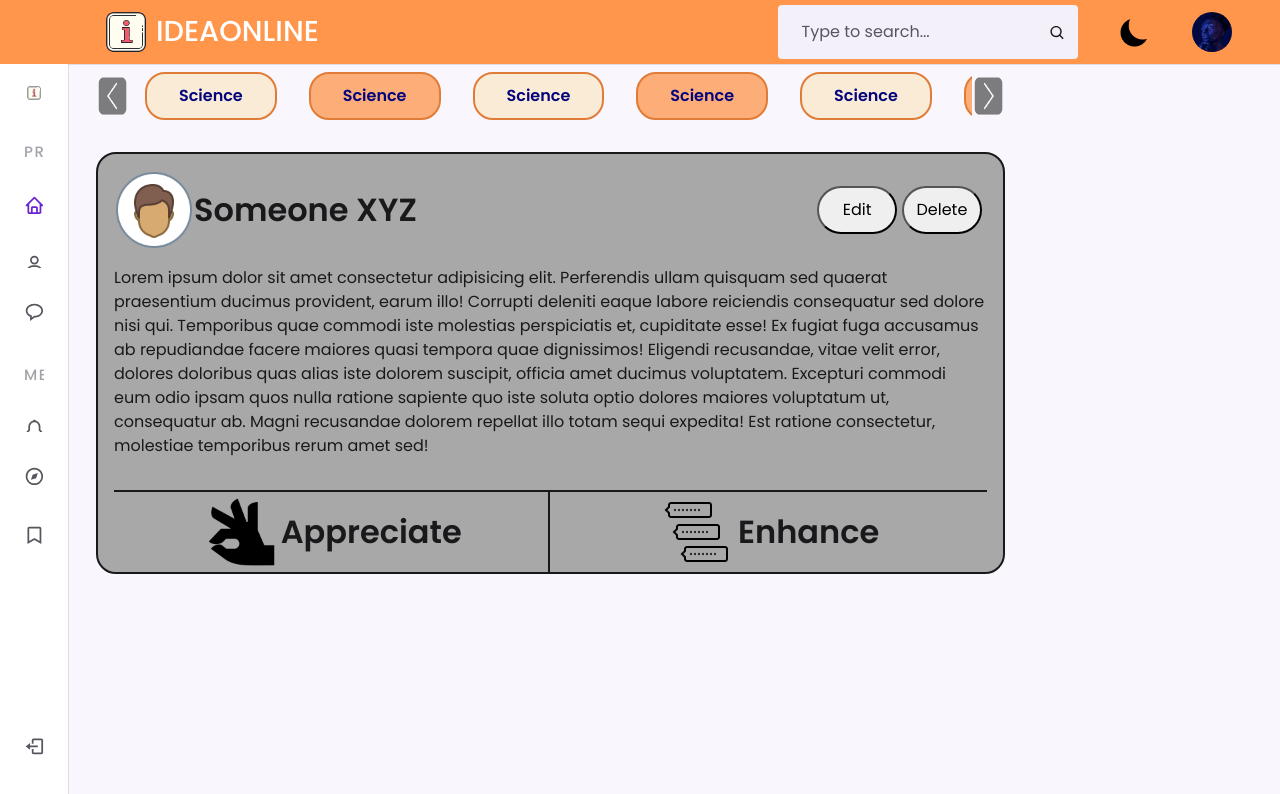
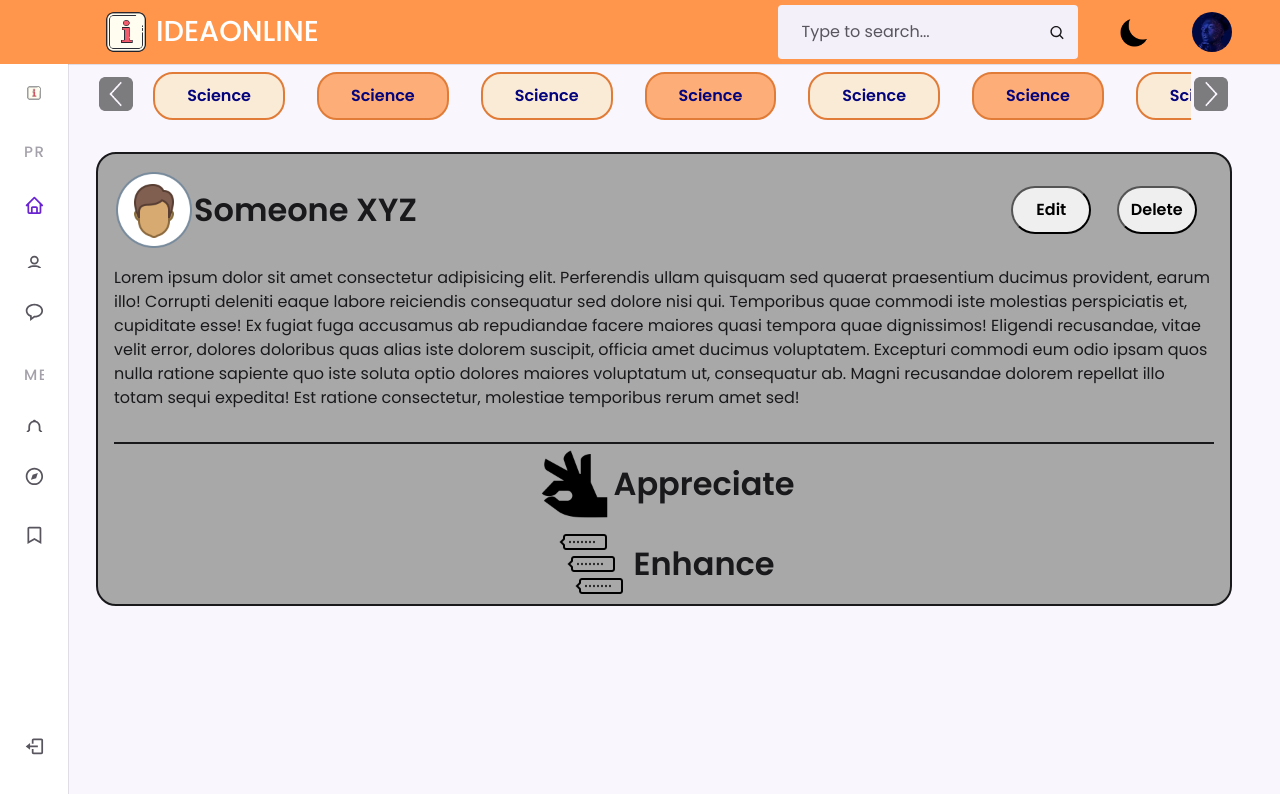
Before and after one commit to subhradee/Ideaonline, a React (Create React App) app: page / in a window 1280 px wide. Shown: the top 794 px of the page. Built offline with nearby package versions, Linux system fonts and the light colour scheme.

Commit message:
small change

```diff
--- a/src/components/post.js
+++ b/src/components/post.js
@@ -58,6 +58,7 @@ const Post = () => {
                                 </div>
                             </div>
                         </div>
+
         </>
     )
 }
--- a/src/components/styles.css
+++ b/src/components/styles.css
@@ -309,7 +309,7 @@ img {
 /* post section  */
 
 .postsec {
-	width: 80%;
+	width: 100%;
 }
 
 #tagsec {
@@ -359,11 +359,17 @@ img {
 .outerbox:nth-child(even) .tagele {
 	background-color: rgb(252, 173, 120);
 }
+#slideLeft,
+#slideRight
+{
+	height: 2.7rem;
+	width: 4rem;
+}
 
 #slideLeft img,
 #slideRight img {
-	height: 2.7rem;
-	width: 4rem;
+	height: 40px;
+	width: 40px;
 	opacity: 0.5;
 }
 #slideLeft img:hover,
@@ -496,12 +502,15 @@ img {
 	display: flex;
 	align-items: center;
 	justify-content: space-evenly;
+	flex-wrap: wrap;
 }
 .buttonsec button
 {
 	height: 3rem;
 	width: 5rem;
 	border-radius: 30px;
+	font-weight: bolder;
+	margin: 0.5rem;
 }
 
 .avtar {
@@ -531,13 +540,14 @@ img {
 	align-items: center;
 	justify-content: center;
 	border-top: var(--title-color) 2px solid;
+	flex-wrap: wrap;
 }
-.like {
+/* .like {
 	border-right: var(--title-color) 2px solid;
-}
+} */
 .like,
 .comment {
-	width: 50%;
+	 width: 40rem;
 	display: flex;
 	align-items: center;
 	justify-content: center;
```
